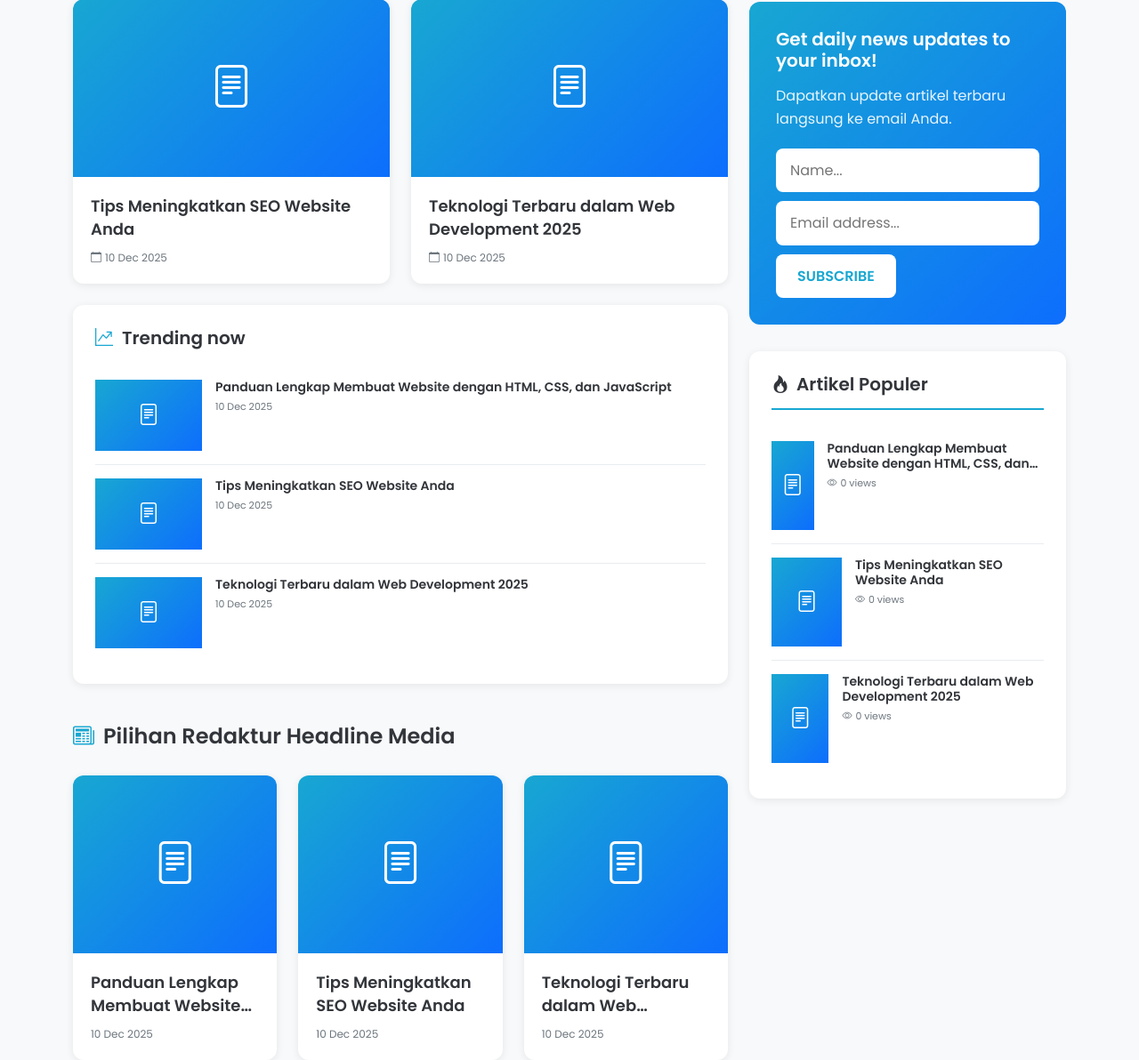
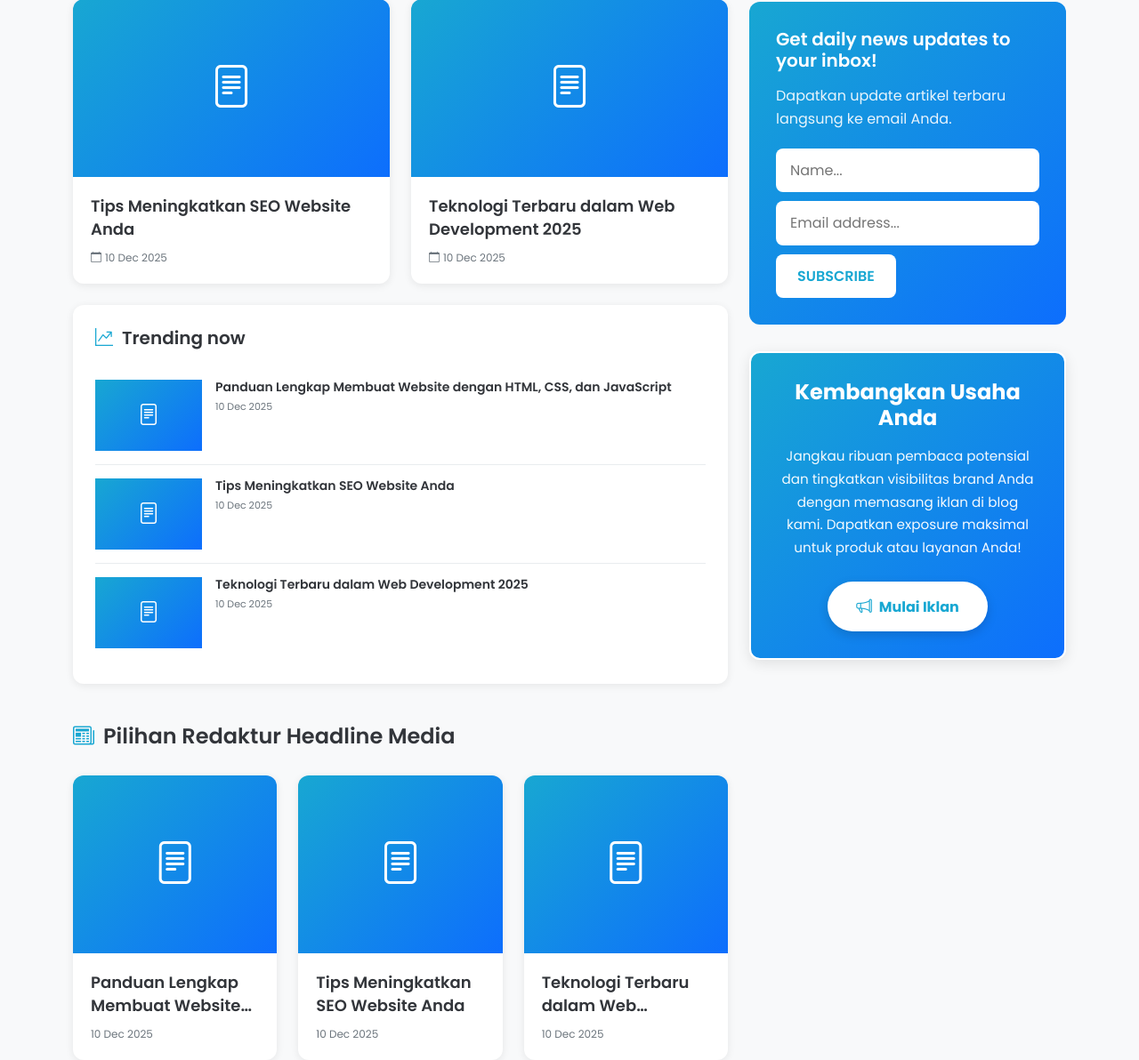
Before and after one commit to riskinurhadi/dibikininweb, a PHP site: page /artikel/index.php in a window 1280 px wide. Shown: the part 659-1851 px from the top of the page at 89% size. Run offline with PHP 8.4, Linux system fonts and the light colour scheme; data comes from the database, SQL or seed files in the repository.

Commit message:
modified:   artikel/assets/css/style.css 	modified:   artikel/index.php

```diff
--- a/artikel/assets/css/style.css
+++ b/artikel/assets/css/style.css
@@ -432,6 +432,60 @@ body {
 }
 
 /* ============================================
+   MEDIA PROMOSI / IKLAN
+   ============================================ */
+.promo-card {
+    background: linear-gradient(135deg, var(--primary-color) 0%, var(--primary-dark) 100%);
+    border: 2px solid var(--white);
+    border-radius: 12px;
+    padding: 30px;
+    color: var(--white);
+    margin-bottom: 30px;
+    box-shadow: 0 4px 15px rgba(0,0,0,0.1);
+    text-align: center;
+}
+
+.promo-card h5 {
+    font-weight: 700;
+    font-size: 1.5rem;
+    margin-bottom: 15px;
+    color: var(--white);
+}
+
+.promo-card p {
+    margin-bottom: 25px;
+    opacity: 0.95;
+    line-height: 1.7;
+    font-size: 0.95rem;
+}
+
+.btn-promo {
+    display: inline-block;
+    padding: 14px 32px;
+    background: var(--white);
+    color: var(--primary-color);
+    border: none;
+    border-radius: 30px;
+    font-weight: 700;
+    font-size: 1rem;
+    text-decoration: none;
+    cursor: pointer;
+    transition: all 0.3s;
+    box-shadow: 0 4px 12px rgba(0,0,0,0.15);
+}
+
+.btn-promo:hover {
+    transform: translateY(-3px);
+    box-shadow: 0 6px 20px rgba(0,0,0,0.2);
+    color: var(--primary-color);
+    background: var(--white);
+}
+
+.btn-promo i {
+    font-size: 1.1rem;
+}
+
+/* ============================================
    EDITOR'S CHOICE
    ============================================ */
 .editor-choice-section {
@@ -613,6 +667,23 @@ body {
         padding: 20px;
     }
 
+    .promo-card {
+        padding: 25px 20px;
+    }
+
+    .promo-card h5 {
+        font-size: 1.3rem;
+    }
+
+    .promo-card p {
+        font-size: 0.9rem;
+    }
+
+    .btn-promo {
+        padding: 12px 28px;
+        font-size: 0.95rem;
+    }
+
     .breadcrumb-section {
         padding: 10px 0;
     }
--- a/artikel/index.php
+++ b/artikel/index.php
@@ -332,29 +332,14 @@ function formatDate($date) {
                         </form>
                     </div>
 
-                <!-- Popular Articles -->
-                <?php if (!empty($popularArticles)): ?>
-                <div class="sidebar-card">
-                    <h5><i class="bi bi-fire me-2"></i>Artikel Populer</h5>
-                        <?php foreach ($popularArticles as $pop): ?>
-                                <a href="detail.php?slug=<?php echo htmlspecialchars($pop['slug']); ?>" class="featured-item">
-                            <?php if (!empty($pop['gambar'])): ?>
-                                <img src="<?php echo htmlspecialchars($pop['gambar']); ?>" alt="<?php echo htmlspecialchars($pop['judul']); ?>">
-                            <?php else: ?>
-                                        <div class="no-image-placeholder" style="width: 100px; height: 100px; font-size: 24px;">
-                                    <i class="bi bi-file-text"></i>
-                                </div>
-                            <?php endif; ?>
-                                    <div class="featured-content">
-                                <h6><?php echo htmlspecialchars($pop['judul']); ?></h6>
-                                <div class="meta">
-                                    <i class="bi bi-eye me-1"></i><?php echo number_format($pop['dilihat'] ?? 0); ?> views
-                                </div>
-                            </div>
-                        </a>
-                    <?php endforeach; ?>
+                <!-- Media Promosi -->
+                <div class="promo-card">
+                    <h5>Kembangkan Usaha Anda</h5>
+                    <p>Jangkau ribuan pembaca potensial dan tingkatkan visibilitas brand Anda dengan memasang iklan di blog kami. Dapatkan exposure maksimal untuk produk atau layanan Anda!</p>
+                    <a href="../index.php#Kontak" class="btn-promo">
+                        <i class="bi bi-megaphone me-2"></i>Mulai Iklan
+                    </a>
                 </div>
-                <?php endif; ?>
             </div>
             </div>
         </div>
```
